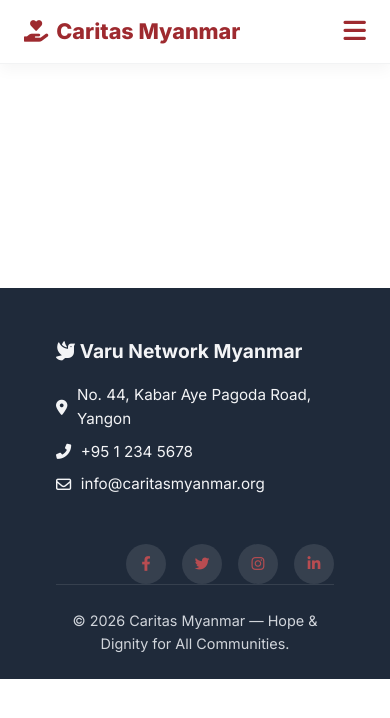
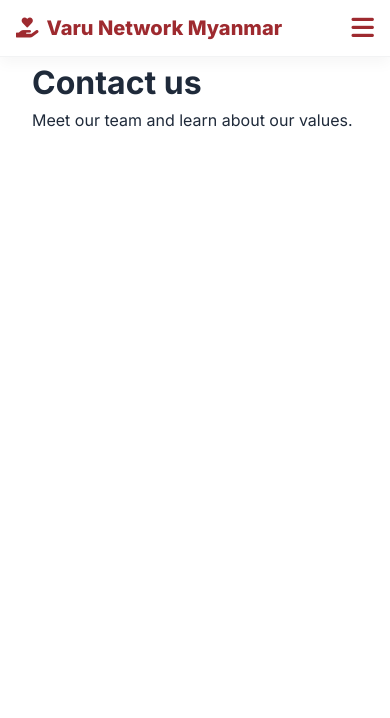
Before and after one commit to varunetworkmyanmar/varu-network-myanmar, a Django app: page /contact/ in a window 390 px wide. Shown: the top 718 px of the page. Run offline with Django 5.2, Linux system fonts and the light colour scheme.

Commit message:
Initiated the url paths

```diff
--- a/src/varu_org/varu/static/varu/css/base.css
+++ b/src/varu_org/varu/static/varu/css/base.css
@@ -88,6 +88,7 @@ body {
     align-items: center;
     gap: 0.3rem;
     transition: color 0.2s ease;
+    cursor: pointer;
 }
 
 .nav-link:hover {
@@ -113,7 +114,7 @@ body {
 .dropdown-menu {
     position: absolute;
     top: 2.6rem;
-    right: 0;
+    left: 0;
     background: var(--white);
     min-width: 220px;
     border-radius: 16px;
@@ -122,15 +123,33 @@ body {
     opacity: 0;
     visibility: hidden;
     transform: translateY(-8px);
-    transition: opacity 0.2s ease, transform 0.2s ease;
+    transition: opacity 0.2s ease, transform 0.2s ease, visibility 0.2s ease;
     list-style: none;
     border: 1px solid var(--gray-300);
 }
 
+/* Desktop hover behavior */
+@media (min-width: 901px) {
     .nav-item:hover .dropdown-menu {
         opacity: 1;
         visibility: visible;
         transform: translateY(0);
+    }
+
+    /* Make sure dropdown items are clickable */
+    .dropdown-menu {
+        pointer-events: none;
+    }
+
+    .nav-item:hover .dropdown-menu {
+        pointer-events: auto;
+    }
+
+    /* Ensure links inside dropdown are clickable */
+    .dropdown-menu li a {
+        pointer-events: auto;
+        cursor: pointer;
+    }
 }
 
 .dropdown-menu li a {
@@ -162,78 +181,103 @@ body {
     height: 5px;
 }
 
-.footer {
-    background: var(--gray-800);
-    color: var(--gray-100);
-    padding: 3rem 2rem 1.5rem;
-    margin-top: 4rem;
+/* Mobile overlay backdrop */
+.nav-backdrop {
+    display: none;
+    position: fixed;
+    top: 0;
+    left: 0;
+    right: 0;
+    bottom: 0;
+    background: rgba(0, 0, 0, 0.3);
+    z-index: 999;
+    backdrop-filter: blur(2px);
 }
 
-.footer-inner {
-    display: grid;
-    grid-template-columns: 1fr 1fr;
-    gap: 2.5rem;
-    max-width: 1280px;
-    margin: 0 auto;
+.nav-backdrop.active {
+    display: block;
 }
 
-.footer-brand h4 {
-    font-size: 1.2rem;
-    margin-bottom: 1rem;
+/* Mobile Styles */
+@media (max-width: 900px) {
+    .nav-links {
+        display: none;
+        flex-direction: column;
+        width: 100%;
+        margin-top: 1rem;
+        border-top: 1px solid var(--gray-300);
+        padding: 0.5rem 0;
     }
 
-.footer-brand p {
-    margin: 0.5rem 0;
-    font-size: 0.95rem;
+    .nav-links.active {
         display: flex;
-    align-items: center;
-    gap: 0.6rem;
     }
 
-.social-links {
-    display: flex;
-    gap: 1rem;
-    justify-content: flex-end;
+    .nav-item {
+        width: 100%;
+        position: relative;
     }
 
-.social-links a {
-    display: inline-flex;
-    align-items: center;
-    justify-content: center;
-    width: 2.5rem;
-    height: 2.5rem;
-    border-radius: 50%;
-    background: rgba(255, 255, 255, 0.1);
-    color: var(--crimson-light);
-    text-decoration: none;
+    .nav-link {
+        width: 100%;
+        padding: 0.75rem 0;
+        justify-content: space-between;
     }
 
-.social-links a:hover {
-    background: var(--crimson);
-    color: white;
+    .dropdown-menu {
+        position: absolute;
+        top: 100%;
+        left: 0;
+        right: 0;
+        background: var(--white);
+        border-radius: 12px;
+        box-shadow: var(--shadow-md);
+        padding: 0.5rem 0;
+        opacity: 0;
+        visibility: hidden;
+        transform: translateY(-10px);
+        pointer-events: none;
+        max-height: none;
+        overflow: visible;
+        transition: opacity 0.3s ease, transform 0.3s ease, visibility 0.3s ease;
+        border: 1px solid var(--gray-300);
+        z-index: 1001;
     }
 
-.copyright {
-    text-align: center;
-    padding-top: 1.5rem;
-    border-top: 1px solid rgba(255,255,255,0.1);
-    color: var(--gray-300);
-    font-size: 0.9rem;
+    .nav-item.open .dropdown-menu {
+        opacity: 1;
+        visibility: visible;
+        transform: translateY(0);
+        pointer-events: auto;
     }
 
-@media (max-width: 900px) {
-    .nav-links { display: none; flex-direction: column; width: 100%; margin-top: 1rem; border-top: 1px solid var(--gray-300); }
-    .nav-links.active { display: flex; }
-    .nav-item { width: 100%; }
-    .nav-link { width: 100%; padding: 1rem 0; }
-    .dropdown-menu { position: static; opacity: 1; visibility: visible; transform: translateY(0); border: none; box-shadow: none; background: transparent; padding: 0; }
-    .dropdown-menu li a { padding-left: 2rem; background: var(--gray-100); margin: 0.2rem 0; border-radius: 12px; }
-    .menu-toggle { display: block; }
+    .dropdown-menu li a {
+        padding: 0.75rem 1.4rem;
+        background: transparent;
+        margin: 0;
+        border-radius: 0;
+    }
+
+    .dropdown-menu li a:hover {
+        background: var(--warm-bg);
+        color: var(--crimson);
+    }
+
+    .menu-toggle {
+        display: block;
+    }
+
+    .nav-item .fa-chevron-down {
+        transition: transform 0.3s ease;
+    }
+
+    .nav-item.open .fa-chevron-down {
+        transform: rotate(180deg);
+    }
 }
 
 @media (max-width: 600px) {
     .nav-container { padding: 0.75rem 1rem; }
     .logo { font-size: 1.25rem; }
     .donate-nav { padding: 0.55rem 1rem; }
-    .footer-inner { grid-template-columns: 1fr; }
 }
--- a/src/varu_org/varu/static/varu/css/home.css
+++ /dev/null
@@ -1,267 +0,0 @@
-/* ========== ABOUT SECTION ========== */
-        .about-section {
-            padding: 5rem 0;
-            background: white;
-        }
-
-        .about-grid {
-            display: grid;
-            grid-template-columns: 1fr 1fr;
-            gap: 3.5rem;
-            align-items: stretch;
-        }
-
-        .mission-card {
-            background: var(--white);
-            border-radius: var(--border-radius-card);
-            padding: 2.8rem;
-            box-shadow: var(--shadow-sm);
-            transition: var(--transition-standard);
-            border: 1px solid rgba(158, 42, 47, 0.08);
-            height: 100%;
-            display: flex;
-            flex-direction: column;
-            justify-content: center;
-        }
-
-        .mission-card:hover {
-            transform: translateY(-8px);
-            box-shadow: var(--shadow-hover);
-            border-color: var(--crimson-light);
-        }
-
-        .mission-card h2 {
-            font-size: 2rem;
-            font-weight: 700;
-            color: var(--crimson);
-            margin-bottom: 1.25rem;
-            letter-spacing: -0.02em;
-        }
-
-        .mission-card p {
-            color: var(--gray-600);
-            line-height: 1.6;
-            margin-bottom: 2rem;
-            font-size: 1rem;
-        }
-
-        .card-btn {
-            background: transparent;
-            border: 2px solid var(--crimson);
-            color: var(--crimson);
-            padding: 0.8rem 2rem;
-            font-weight: 700;
-            border-radius: 50px;
-            font-size: 0.9rem;
-            cursor: pointer;
-            transition: var(--transition-standard);
-            display: inline-flex;
-            align-items: center;
-            gap: 10px;
-            width: fit-content;
-            letter-spacing: 0.3px;
-        }
-
-        .card-btn i {
-            transition: transform 0.2s;
-        }
-
-        .card-btn:hover {
-            background: var(--crimson);
-            color: white;
-            transform: scale(1.02);
-            gap: 14px;
-        }
-
-        .card-btn:hover i {
-            transform: translateX(5px);
-            color: white;
-        }
-
-        .photo-frame {
-            background-color:white;
-            border-radius: 28px;
-            overflow: hidden;
-            min-height: 380px;
-            height: 100%;
-            background-size: cover;
-            background-position: center;
-            transition: transform 0.45s ease, box-shadow 0.3s;
-            box-shadow: 0 15px 30px -12px rgba(0, 0, 0, 0.1);
-            border: 1px solid #F3E4DC;
-        }
-
-        .photo-frame:hover {
-            transform: scale(1.01);
-            box-shadow: 0 25px 40px -16px rgba(0, 0, 0, 0.2);
-        }
-
-
-        /* ========== MOBILE RESPONSIVE ========== */
-        @media (max-width: 880px) {
-            body {
-                font-size: 0.95rem;
-            }
-
-            .logo {
-                font-size: 1.45rem;
-            }
-
-            .nav-link {
-                font-size: 0.9rem;
-            }
-
-            .mission-card h2 {
-                font-size: 1.85rem;
-            }
-
-            .mission-card p {
-                font-size: 0.95rem;
-            }
-
-            .card-btn {
-                font-size: 0.9rem;
-                padding: 0.75rem 1.6rem;
-            }
-
-            .menu-toggle {
-                display: block;
-            }
-
-            .nav-container {
-                flex-wrap: wrap;
-                padding: 0.9rem 1.5rem;
-            }
-
-            .nav-links {
-                position: fixed;
-                top: 72px;
-                right: -100%;
-                left: auto;
-                flex-direction: column;
-                background: white;
-                width: min(100%, 340px);
-                height: calc(100vh - 72px);
-                padding: 2rem 1.6rem 1.6rem;
-                box-shadow: -6px 0 24px rgba(0,0,0,0.08);
-                transition: right 0.3s ease;
-                gap: 1rem;
-                align-items: stretch;
-                z-index: 1000;
-                overflow-y: auto;
-                justify-content: flex-start;
-            }
-
-            .nav-links.active {
-                right: 0;
-                left: auto;
-            }
-
-            /* Mobile dropdown - positioned statically */
-            .nav-item {
-                position: static;
-                width: 100%;
-            }
-
-            .dropdown-menu {
-                position: static;
-                opacity: 1;
-                visibility: visible;
-                box-shadow: none;
-                padding: 0.5rem 0 0 1rem;
-                margin-top: 0.3rem;
-                display: none;
-                background: #FEFAF7;
-                width: 100%;
-                border: none;
-                transform: none;
-                border-radius: 12px;
-                transition: none;
-            }
-
-            .nav-item.open .dropdown-menu {
-                display: block;
-            }
-
-            /* Override hover behavior on mobile */
-            .nav-item:hover .dropdown-menu {
-                opacity: 1;
-                visibility: visible;
-                transform: none;
-            }
-
-            .nav-link {
-                width: 100%;
-                padding: 0.6rem 0;
-            }
-
-            .nav-link i {
-                margin-left: auto;
-            }
-
-            .dropdown-menu li a {
-                padding: 0.6rem 1rem;
-                font-size: 0.85rem;
-            }
-
-            .dropdown-menu li a:hover {
-                padding-left: 1.5rem;
-            }
-
-            /* Donate button - centered at bottom */
-            .nav-item:last-child {
-                margin-top: auto;
-                padding-top: 1rem;
-                border-top: 1px solid rgba(158, 42, 47, 0.1);
-            }
-
-            .donate-nav {
-                text-align: center;
-                justify-content: center;
-                width: 100%;
-                display: flex !important;
-                padding: 0.85rem 1.6rem;
-                margin-top: 0.5rem;
-            }
-
-            .about-grid {
-                grid-template-columns: 1fr;
-                gap: 2rem;
-            }
-
-            .container {
-                padding: 0 1.5rem;
-            }
-
-            .btn-prev { left: 12px; }
-            .btn-next { right: 12px; }
-        }
-
-        @media (max-width: 560px) {
-            body {
-                font-size: 0.92rem;
-            }
-
-            .logo {
-                font-size: 1.35rem;
-            }
-
-            .nav-link {
-                font-size: 0.85rem;
-            }
-
-            .mission-card {
-                padding: 1.6rem;
-            }
-            .mission-card h2 {
-                font-size: 1.55rem;
-            }
-            .mission-card p {
-                font-size: 0.92rem;
-                line-height: 1.55;
-            }
-
-            .card-btn {
-                font-size: 0.85rem;
-                padding: 0.7rem 1.4rem;
-            }
--- a/src/varu_org/varu/templates/varu/base.html
+++ b/src/varu_org/varu/templates/varu/base.html
@@ -13,7 +13,7 @@
 <body>
 <header class="navbar">
     <div class="nav-container">
-        <a href="#" class="logo"><i class="fas fa-hand-holding-heart"></i> Caritas Myanmar</a>
+        <a href="#" class="logo"><i class="fas fa-hand-holding-heart"></i> Varu Network Myanmar</a>
 
         <button class="menu-toggle" id="mobileToggle" aria-label="Toggle navigation"><i class="fas fa-bars"></i></button>
 
@@ -21,50 +21,34 @@
             <li class="nav-item" id="whoDropdown">
                 <a href="#" class="nav-link">Who We Are <i class="fas fa-chevron-down"></i></a>
                 <ul class="dropdown-menu">
-                    <li><a href="#our-mission">Our Mission</a></li>
-                    <li><a href="#the-team">The Team Behind It</a></li>
+                    <li><a href="{% url 'mission' %}">Our Mission</a></li>
+                    <li><a href="{% url 'team' %}">The Team Behind It</a></li>
                 </ul>
             </li>
             <li class="nav-item" id="priorityDropdown">
                 <a href="#" class="nav-link">Why We Started <i class="fas fa-chevron-down"></i></a>
                 <ul class="dropdown-menu">
-                    <li><a href="#healthcare">Healthcare Deficiency</a></li>
-                    <li><a href="#transport">Transportation Problem</a></li>
-                    <li><a href="#education">Education Inefficiencies</a></li>
+                    <li><a href="{% url 'health' %}">Healthcare Deficiency</a></li>
+                    <li><a href="{% url 'education' %}">Education Inefficiencies</a></li>
+                    <li><a href="{% url 'transportation' %}">Transportation Problem</a></li>
                 </ul>
             </li>
-            <li class="nav-item"><a href="#donateNow" class="nav-link donate-nav"><i class="fas fa-dove"></i> Donate</a></li>
+            <li class="nav-item">
+                <a href="{% url 'contactus' %}" class="nav-link">Contact us</a>
+            </li>
+            <li class="nav-item"><a href="{% url 'donate' %}" class="nav-link donate-nav"><i class="fas fa-dove"></i> Donate</a></li>
         </ul>
     </div>
 </header>
 
+<!-- Backdrop overlay -->
+<div class="nav-backdrop" id="navBackdrop"></div>
+
 <main class="page-content">
     {% block content %}
-
     {% endblock %}
 </main>
 
-<footer class="footer">
-    <div class="container">
-        <div class="footer-inner">
-            <div class="footer-brand">
-                <h4><i class="fas fa-dove"></i> Varu Network Myanmar</h4>
-                <p><i class="fas fa-location-dot"></i> No. 44, Kabar Aye Pagoda Road, Yangon</p>
-                <p><i class="fas fa-phone-alt"></i> +95 1 234 5678</p>
-                <p><i class="far fa-envelope"></i> info@caritasmyanmar.org</p>
-            </div>
-            <div class="social-links">
-                <a href="#" aria-label="Facebook"><i class="fab fa-facebook-f"></i></a>
-                <a href="#" aria-label="Twitter"><i class="fab fa-twitter"></i></a>
-                <a href="#" aria-label="Instagram"><i class="fab fa-instagram"></i></a>
-                <a href="#" aria-label="LinkedIn"><i class="fab fa-linkedin-in"></i></a>
-            </div>
-        </div>
-        <div class="copyright">
-            © 2026 Caritas Myanmar — Hope & Dignity for All Communities.
-        </div>
-    </div>
-</footer>
 <script src="{% static 'varu/js/base.js' %}"></script>
 {% block extra_js %} {% endblock %}
 </body>
--- a/src/varu_org/varu/templates/varu/contactus.html
+++ b/src/varu_org/varu/templates/varu/contactus.html
@@ -4,11 +4,10 @@
 <link rel="stylesheet" href="{% static 'varu/css/home.css' %}">
 {% endblock %}
 {% block content %}
-<section class="about-section" id="aboutMain">
-    <div class="container">
-        <div class="about-grid">
-
-        </div>
-    </div>
+</section>
+  <div class="container">
+    <h1>Contact us</h1>
+    <p>Meet our team and learn about our values.</p>
+  </div>
 </section>
 {% endblock %}
--- a/src/varu_org/varu/views.py
+++ b/src/varu_org/varu/views.py
@@ -1,36 +1,32 @@
 from django.shortcuts import render
 
 
-def heropage(request):
-    """Render the Varu hero page."""
+def homepage(request):
     return render(request, 'varu/home.html')
 
 
 def mission(request):
-    """Render the Mission page."""
-    return render(request, 'varu/mission.html', {'page_title': 'Our Mission'})
+    return render(request, 'varu/mission.html')
 
 
-def who_we_are(request):
-    """Render the Who We Are page."""
-    return render(request, 'varu/who we are.html', {'page_title': 'Who We Are'})
+def education(request):
+    return render(request, 'varu/education.html')
 
 
-def why_we_started(request):
-    """Render the Why We Started page."""
-    return render(request, 'varu/why we started.html', {'page_title': 'Why We Started'})
+def health(request):
+    return render(request, 'varu/health.html')
 
 
-def health_deficiency(request):
-    """Render the Health Deficiency page."""
-    return render(request, 'varu/health defficiency.html', {'page_title': 'Health Deficiency'})
+def transportation(request):
+    return render(request, 'varu/transportation.html')
 
 
 def donate(request):
-    """Render the Donate page."""
-    return render(request, 'varu/donate.html', {'page_title': 'Donate'})
+    return render(request, 'varu/donate.html')
 
 
 def contactus(request):
-    """Render the Contact Us page."""
-    return render(request, 'varu/contactus.html', {'page_title': 'Contact Us'})
+    return render(request, 'varu/contactus.html')
+
+def team(request):
+    return render(request, 'varu/team.html')
--- a/src/varu_org/varu_org/urls.py
+++ b/src/varu_org/varu_org/urls.py
@@ -20,11 +20,12 @@ from varu import views
 
 urlpatterns = [
     path('admin/', admin.site.urls),
-    path('', views.heropage, name='heropage'),
+    path('', views.homepage, name='home'),
     path('mission/', views.mission, name='mission'),
-    path('who-we-are/', views.who_we_are, name='who_we_are'),
-    path('why-we-started/', views.why_we_started, name='why_we_started'),
-    path('health/', views.health_deficiency, name='health_deficiency'),
+    path('transportation/', views.transportation, name='transportation'),
+    path('education/', views.education, name='education'),
+    path('health/', views.health, name='health'),
     path('donate/', views.donate, name='donate'),
     path('contact/', views.contactus, name='contactus'),
+     path('team/', views.team, name='team')
 ]
```
Also changed, not shown: src/varu_org/varu/static/varu/js/base.js (+75 -15 lines), src/varu_org/varu/templates/varu/home.html (+1 -12 lines), src/varu_org/varu/templates/varu/team.html (added, +9 -0 lines), src/varu_org/varu/templates/varu/education.html (renamed from src/varu_org/varu/templates/varu/who we are.html), src/varu_org/varu/templates/varu/health.html (renamed from src/varu_org/varu/templates/varu/health defficiency.html). Lines whose indentation alone changed are shown as unchanged.
